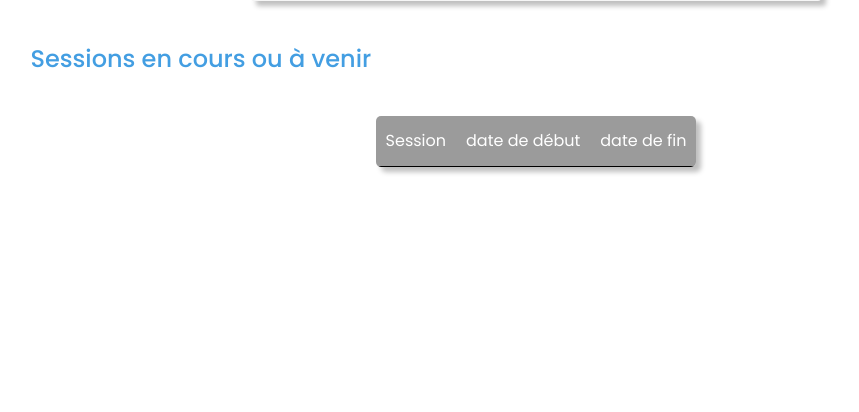
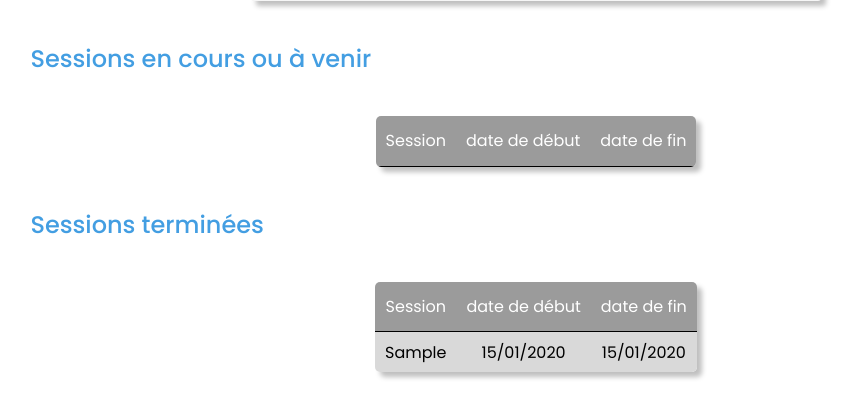
Before and after one commit to JeanNoLimit/ProjetSession, a Symfony app: template templates/stagiaire/show.html.twig in a window 1280 px wide. Shown: the part 445-857 px from the top of the page, without its empty margins (104-963 px from the left). Before the commit the page ends 619 px from the top, so only its background shows below. Run offline with Twig, Linux system fonts and the light colour scheme; the template is opened without the code that fills it: most values are stand-ins (such as "Sample title", 1, 10 or a date in 2020); lists and menus that the app fills with data are empty; some libraries are stand-ins or nearby versions.

Commit message:
ajout tableau + lien vers détail session

```diff
--- a/templates/stagiaire/show.html.twig
+++ b/templates/stagiaire/show.html.twig
@@ -37,14 +37,43 @@
 
 
             <tr>
-                <td>{{session.intituleSession}}</td>
+                <td><a href="{{path('show_session', {'id' : session.id})}}">{{session.intituleSession}}</a></td>
                 <td>{{session.dateDebut|date('d/m/Y')}}</td>
                 <td>{{session.dateFin|date('d/m/Y')}}</td>
             </tr>
                 {% endif %}
+
             {% endfor %}
         </tbody>
-        </table>
+    </table>
+
+    <h2>Sessions terminées</h2>
+
+    <table class="tList">
+        <thead>
+            <tr>
+                <th>Session</th>
+                <th>date de début</th>
+                <th>date de fin</th>
+            </tr>
+        </thead>
+        <tbody>
+
+            {% for session in stagiaire.sessions|sort((a,b) =>date(b.dateDebut) <=> date(a.dateDebut))  %}
+                {% if date(session.dateFin) < date() %}
+
+
+            <tr>
+                <td><a href="{{path('show_session', {'id' : session.id})}}">{{session.intituleSession}}</a></td>
+                <td>{{session.dateDebut|date('d/m/Y')}}</td>
+                <td>{{session.dateFin|date('d/m/Y')}}</td>
+            </tr>
+                {% endif %}
+
+            {% endfor %}
+        </tbody>
+    </table>
+
 
 
 
```
